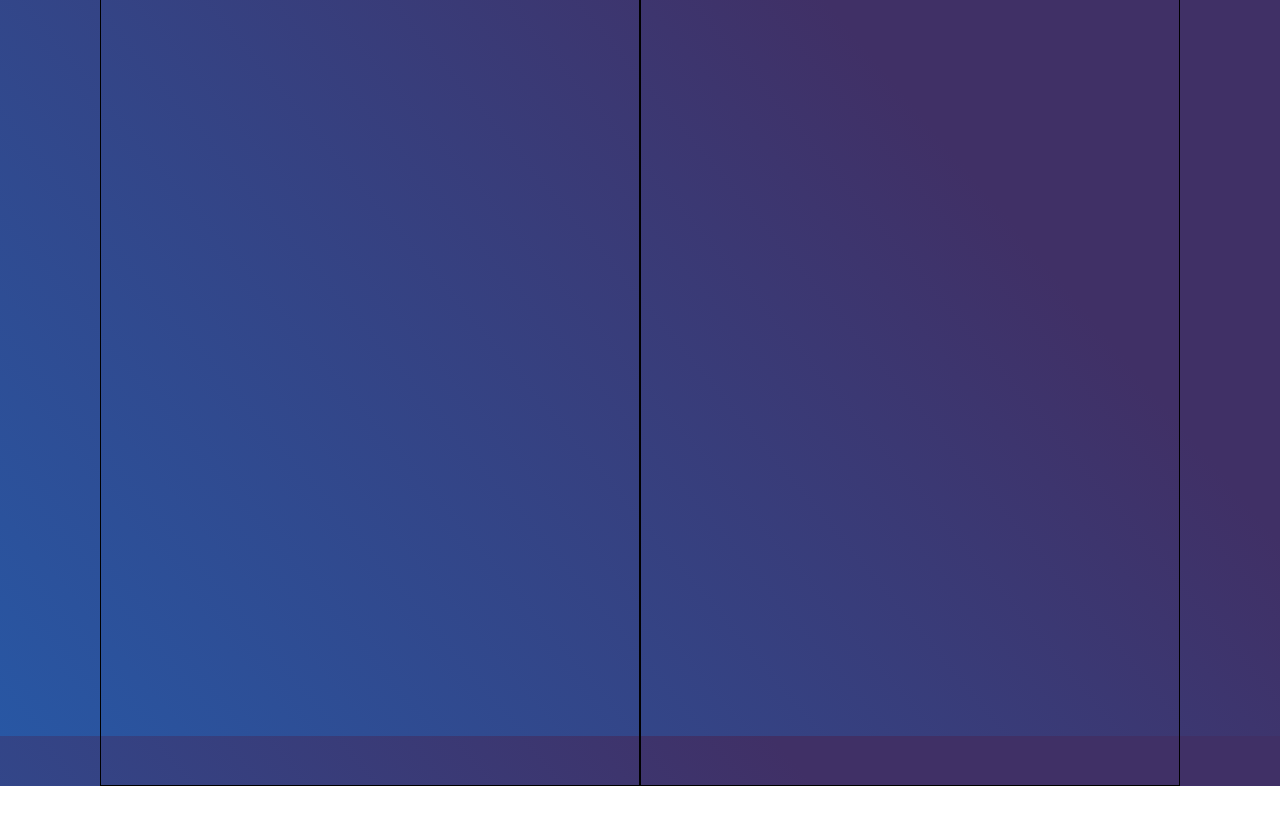
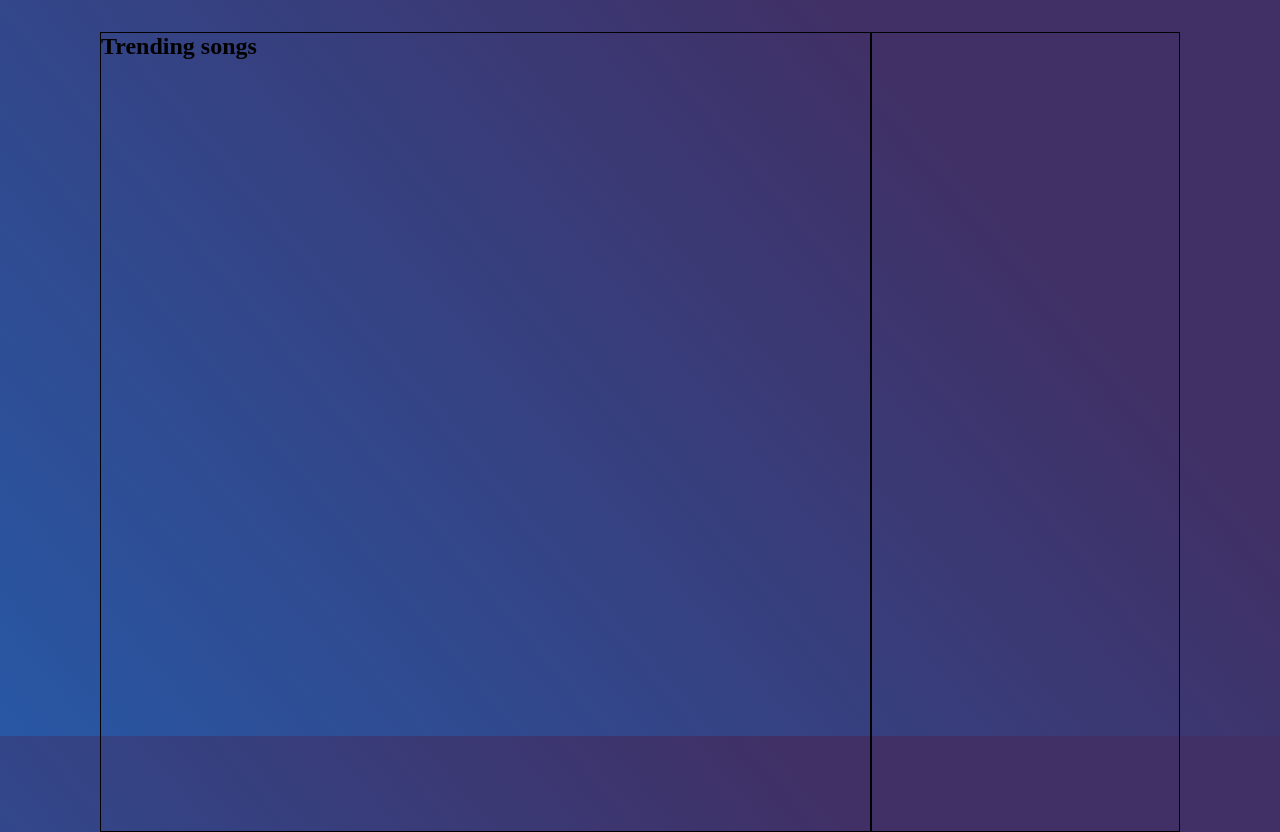
Before and after one commit to Ash4059/Music-player, a plain HTML site: page index.html in a window 1280 px wide. Shown: the part 64-896 px from the top of the page. Before the commit the page ends 850 px from the top, so only its background shows below. Drawn offline with Linux system fonts and the light colour scheme.

Commit message:
final commit of day

```diff
--- a/index.html
+++ b/index.html
@@ -76,8 +76,12 @@
         </div>
     </nav>
     <div class="container display-flex width-100">
-        <div class="main-container width-100"></div>
-        <div class="side-container width-100"></div>
+        <div class="main-container width-100">
+            <h2>Trending songs</h2>
+        </div>
+        <div class="side-container width-100">
+
+        </div>
     </div>
     <script src="https://kit.fontawesome.com/4d8300c4f4.js" crossorigin="anonymous"></script>
 </body>
--- a/style.css
+++ b/style.css
@@ -221,10 +221,9 @@ input:focus,textarea:focus{
 }
 
 /* ---- Main content ---- */
-
 .container
 {
-    flex: 2 1;
+    margin-top: 48px;
 }
 
 .main-container, .side-container
@@ -233,9 +232,18 @@ input:focus,textarea:focus{
     border: 1px solid black;
 }
 
+.main-container
+{
+    flex: 2.5;
+}
+
+.side-container
+{
+    flex: 1;
+}
 /* ---- Media Query ---- */
 
-@media screen and (max-width: 548px) {
+@media screen and (max-width: 556px) {
     .nav-content
     {
         display: none;
```
